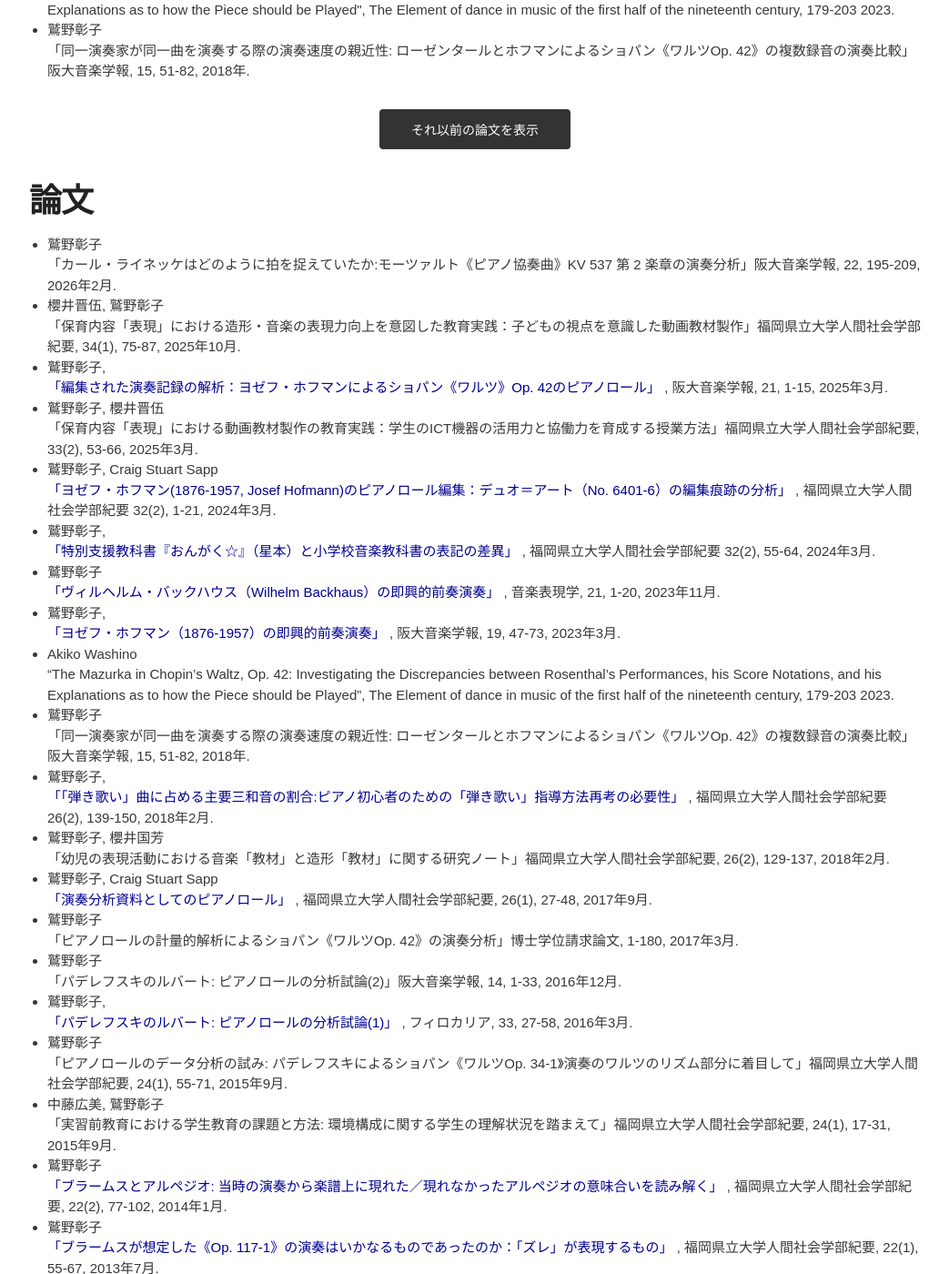
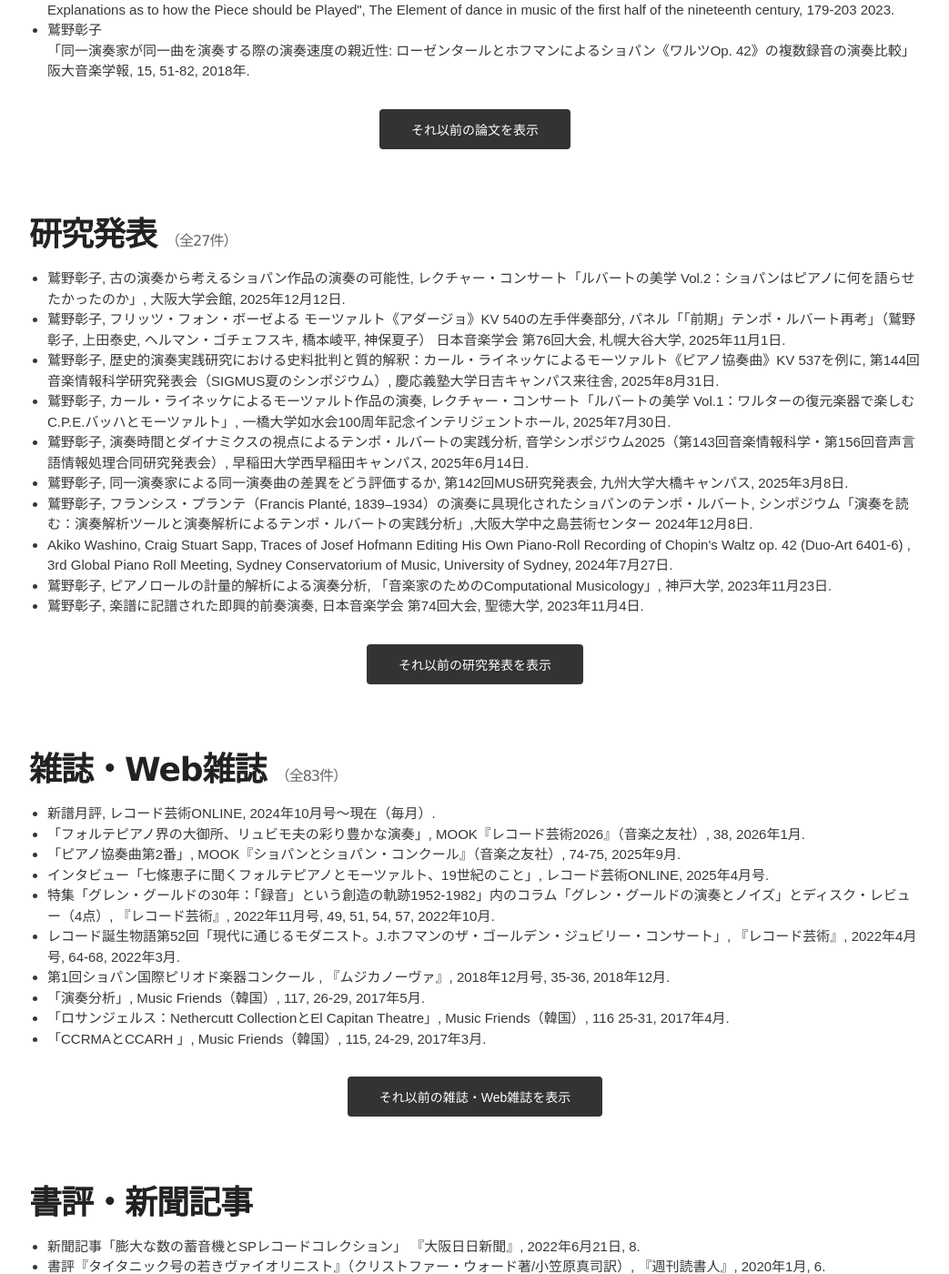
Before and after one commit to akikowashino/akikowashino.github.io, a Jekyll site: the page built from index.md, in a window 1280 px wide and 1400 px high, scrolled down 2085 px. Shown: the whole window at 91% size, without its empty margins (118-1161 px from the left). Built offline with Jekyll 4.4.1, drawn with Linux system fonts in a browser that asks for light colours; some of the changed text lies outside the part shown.

Commit message:
Update index.md

```diff
--- a/index.md
+++ b/index.md
@@ -151,61 +151,7 @@ lang: jp
   });
 </script>
 
-
-# 論文
-* 鷲野彰子<br>
-「カール・ライネッケはどのように拍を捉えていたか:モーツァルト《ピアノ協奏曲》KV 537 第 2 楽章の演奏分析」阪大音楽学報, 22, 195-209, 2026年2月.
-* 櫻井晋伍, 鷲野彰子<br>
-「保育内容「表現」における造形・音楽の表現力向上を意図した教育実践：子どもの視点を意識した動画教材製作」福岡県立大学人間社会学部紀要, 34(1), 75-87, 2025年10月.
-* 鷲野彰子, <br>
- <a href="https://ir.library.osaka-u.ac.jp/repo/ouka/all/100679/" class="external-link" target="_blank" rel="noopener noreferrer">「編集された演奏記録の解析：ヨゼフ・ホフマンによるショパン《ワルツ》Op. 42のピアノロール」
- </a>, 阪大音楽学報, 21, 1-15, 2025年3月.
-* 鷲野彰子, 櫻井晋伍<br>
-「保育内容「表現」における動画教材製作の教育実践：学生のICT機器の活用力と協働力を育成する授業方法」福岡県立大学人間社会学部紀要, 33(2), 53-66, 2025年3月.
-* 鷲野彰子, Craig Stuart Sapp<br>
- <a href="https://fukuoka-pu.repo.nii.ac.jp/records/2000094" class="external-link" target="_blank" rel="noopener noreferrer">「ヨゼフ・ホフマン(1876-1957, Josef Hofmann)のピアノロール編集：デュオ＝アート（No. 6401-6）の編集痕跡の分析」
- </a>, 福岡県立大学人間社会学部紀要 32(2), 1-21, 2024年3月.
-* 鷲野彰子, <br>
- <a href="https://fukuoka-pu.repo.nii.ac.jp/records/2000098" class="external-link" target="_blank" rel="noopener noreferrer">「特別支援教科書『おんがく☆』（星本）と小学校音楽教科書の表記の差異」
- </a>, 福岡県立大学人間社会学部紀要 32(2), 55-64, 2024年3月.
-* 鷲野彰子<br>
- <a href="https://www.jstage.jst.go.jp/article/jmes/21/0/21_1/_article/-char/ja" target="_blank" rel="noopener noreferrer">「ヴィルヘルム・バックハウス（Wilhelm Backhaus）の即興的前奏演奏」
- </a>, 音楽表現学, 21, 1-20, 2023年11月.
-* 鷲野彰子, <br>
- <a href="https://ir.library.osaka-u.ac.jp/repo/ouka/all/98491/?lang=0&mode=1&opkey=R177873897927699&idx=3&codeno=&fc_val=&chk_st=0&check=0000" class="external-link" target="_blank" rel="noopener noreferrer">「ヨゼフ・ホフマン（1876-1957）の即興的前奏演奏」
- </a>, 阪大音楽学報, 19, 47-73, 2023年3月.
-* Akiko Washino<br>
-"The Mazurka in Chopin’s Waltz, Op. 42: Investigating the Discrepancies between Rosenthal’s Performances, his Score Notations, and his Explanations as to how the Piece should be Played", The Element of dance in music of the first half of the nineteenth century, 179-203 2023.
-* 鷲野彰子<br>
-「同一演奏家が同一曲を演奏する際の演奏速度の親近性: ローゼンタールとホフマンによるショパン《ワルツOp. 42》の複数録音の演奏比較」阪大音楽学報, 15, 51-82, 2018年.
-* 鷲野彰子, <br>
- <a href="https://fukuoka-pu.repo.nii.ac.jp/records/408" class="external-link" target="_blank" rel="noopener noreferrer">「「弾き歌い」曲に占める主要三和音の割合:ピアノ初心者のための「弾き歌い」指導方法再考の必要性」
- </a>, 福岡県立大学人間社会学部紀要 26(2), 139-150, 2018年2月.
-* 鷲野彰子, 櫻井国芳<br>
-「幼児の表現活動における音楽「教材」と造形「教材」に関する研究ノート」福岡県立大学人間社会学部紀要, 26(2), 129-137, 2018年2月.
-* 鷲野彰子, Craig Stuart Sapp<br>
- <a href="https://fukuoka-pu.repo.nii.ac.jp/records/163" class="external-link" target="_blank" rel="noopener noreferrer">「演奏分析資料としてのピアノロール」
- </a>, 福岡県立大学人間社会学部紀要, 26(1), 27-48, 2017年9月.
-* 鷲野彰子<br>
-「ピアノロールの計量的解析によるショパン《ワルツOp. 42》の演奏分析」博士学位請求論文, 1-180, 2017年3月.
-* 鷲野彰子<br>
-「パデレフスキのルバート: ピアノロールの分析試論(2)」阪大音楽学報, 14, 1-33, 2016年12月.
-* 鷲野彰子, <br>
- <a href="https://ir.library.osaka-u.ac.jp/repo/ouka/all/76036/?lang=0&mode=1&opkey=R177873921322676&idx=2&codeno=&fc_val=&chk_st=0&check=0000" class="external-link" target="_blank" rel="noopener noreferrer">「パデレフスキのルバート: ピアノロールの分析試論(1)」
- </a>, フィロカリア, 33, 27-58, 2016年3月.
-* 鷲野彰子<br>
-「ピアノロールのデータ分析の試み: パデレフスキによるショパン《ワルツOp. 34-1》演奏のワルツのリズム部分に着目して」福岡県立大学人間社会学部紀要, 24(1), 55-71, 2015年9月.
-* 中藤広美, 鷲野彰子<br>
-「実習前教育における学生教育の課題と方法: 環境構成に関する学生の理解状況を踏まえて」福岡県立大学人間社会学部紀要, 24(1), 17-31, 2015年9月.
-* 鷲野彰子<br>
-  <a href="https://fukuoka-pu.repo.nii.ac.jp/records/173" class="external-link" target="_blank" rel="noopener noreferrer">「ブラームスとアルペジオ: 当時の演奏から楽譜上に現れた／現れなかったアルペジオの意味合いを読み解く」
- </a>, 福岡県立大学人間社会学部紀要, 22(2), 77-102, 2014年1月.
-* 鷲野彰子<br>
-  <a href="https://fukuoka-pu.repo.nii.ac.jp/records/179" class="external-link" target="_blank" rel="noopener noreferrer">「ブラームスが想定した《Op. 117-1》の演奏はいかなるものであったのか：「ズレ」が表現するもの」
- </a>, 福岡県立大学人間社会学部紀要, 22(1), 55-67, 2013年7月.
-* 鷲野彰子<br>
-「「正しい」楽譜の読み方再考」春秋, 525, 19-21, 2011年1月.
-
+<br>
 
 <link rel="stylesheet" href="https://cdnjs.cloudflare.com/ajax/libs/font-awesome/6.0.0-beta3/css/all.min.css">
 
```
